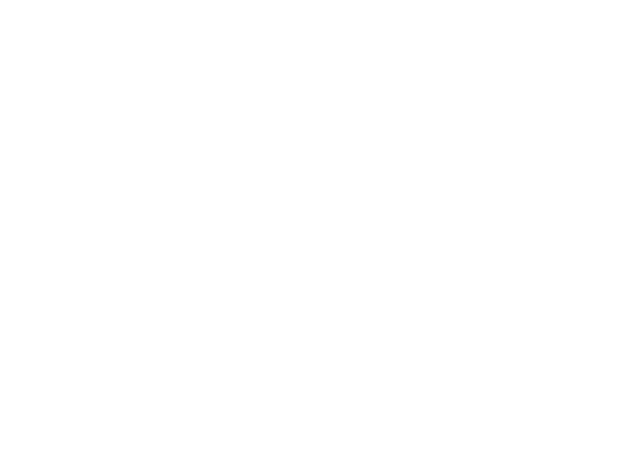
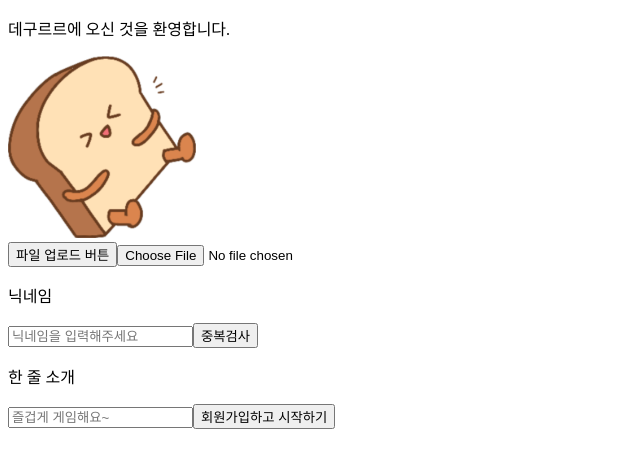
Before and after one commit to TEAM-DGRR/dgrr, a React (Create React App) app in the folder frontend/: page /signup in a window 1280 px wide. Before the commit this address had no page. Shown: the top 468 px of the page, without its empty margins (0-640 px from the left). Built offline with nearby package versions, Linux system fonts and the light colour scheme.

Commit message:
feat: 회원가입 페이지 틀 작성

```diff
--- a/frontend/src/App/App.tsx
+++ b/frontend/src/App/App.tsx
@@ -3,13 +3,17 @@
 import { Game } from "pages/GamePages/Game";
 import { KakaoLogin } from "pages/LoginPages/KakaoLogin";
 import { KakaoCallback } from "pages/LoginPages/KakaoCallback";
+import { SignUp } from "pages/LoginPages/SignUp";
 
 export const App = () => {
   return (
     <div className="App">
       <Routes>
+        {/* 로그인 관련 */}
         <Route path="/" element={<KakaoLogin />} />
         <Route path="/KakaoCallback" element={<KakaoCallback />} />
+        <Route path="/signup" element={<SignUp />} />
+
         <Route path="/game" element={<Game />} />
       </Routes>
     </div>
--- /dev/null
+++ b/frontend/src/pages/LoginPages/SignUp.tsx
@@ -0,0 +1,85 @@
+import { useMemo, useRef, useState } from "react"
+import blankImg from "assets/images/character.svg"
+// import axios from "axios";
+
+type UploadImg = {
+  file: File;
+  thumbnail: string;
+  type: string;
+};
+
+export const SignUp = () => {
+
+  // 올린 파일 경로
+  const fileInputRef = useRef<HTMLInputElement | null>(null);
+  // 프로필 이미지 state
+  const [profileImg, setProfileImg] = useState<UploadImg | null>(null);
+  // 버튼이 눌리면 파일 업로드 창 띄우기
+  const fileInput = () => {
+    fileInputRef.current?.click();
+  }
+
+  // 사진 업로드
+  const uploadImg = (e: React.ChangeEvent<HTMLInputElement>) => {
+    const fileList = e.target.files;
+
+    if (fileList !== null && fileList.length > 0) {
+      const formData = new FormData();
+      const url = URL.createObjectURL(fileList[0]);
+
+      // 미리보기용으로 이미지 state에 저장
+      setProfileImg({
+        file: fileList[0],
+        thumbnail: url,
+        type: fileList[0].type.slice(0, 5),
+      });
+
+      // formdata에 담아서 서버로 전송
+      formData.append('image', fileList[0]);
+
+      // axios({
+        //   baseURL: '',
+        //   url: '',
+        //   method: 'POST',
+        //   data: formData,
+        //   headers: {
+          //   },
+          // });
+        }
+  }
+
+  // 프로필 이미지 미리보기 부분
+  const ShowImg = useMemo(() => {
+    if (!profileImg && profileImg == null) {
+      return <img src={blankImg} alt="기본 이미지" />;
+    }
+    return <img src={profileImg.thumbnail} alt={profileImg.type} onClick={fileInput} />;
+  }, [profileImg])
+
+
+  return (
+    <div className="SignUp">
+    <p>데구르르에 오신 것을 환영합니다.</p>
+
+    {ShowImg}
+
+    {/* 프로필 이미지 제출 폼 */}
+    <form>
+      {/* 버튼 누르면 미리보기 안 바뀜 > 고쳐야함 */}
+      <button onClick={fileInput}>파일 업로드 버튼</button>
+      <input type="file" accept="image/*" ref={fileInputRef} onChange={uploadImg} />
+    </form>
+
+    {/* 닉네임 부분은 따로 분리시켜서 다시 만들기 */}
+    <p>닉네임</p>
+    <input type="search" placeholder="닉네임을 입력해주세요" />
+    <button>중복검사</button>
+
+    <p>한 줄 소개</p>
+    <input type="search" placeholder="즐겁게 게임해요~" />
+
+    <button>회원가입하고 시작하기</button>
+
+    </div>
+  )
+}
```
Also changed, not shown: frontend/src/assets/images/character.svg (added).
